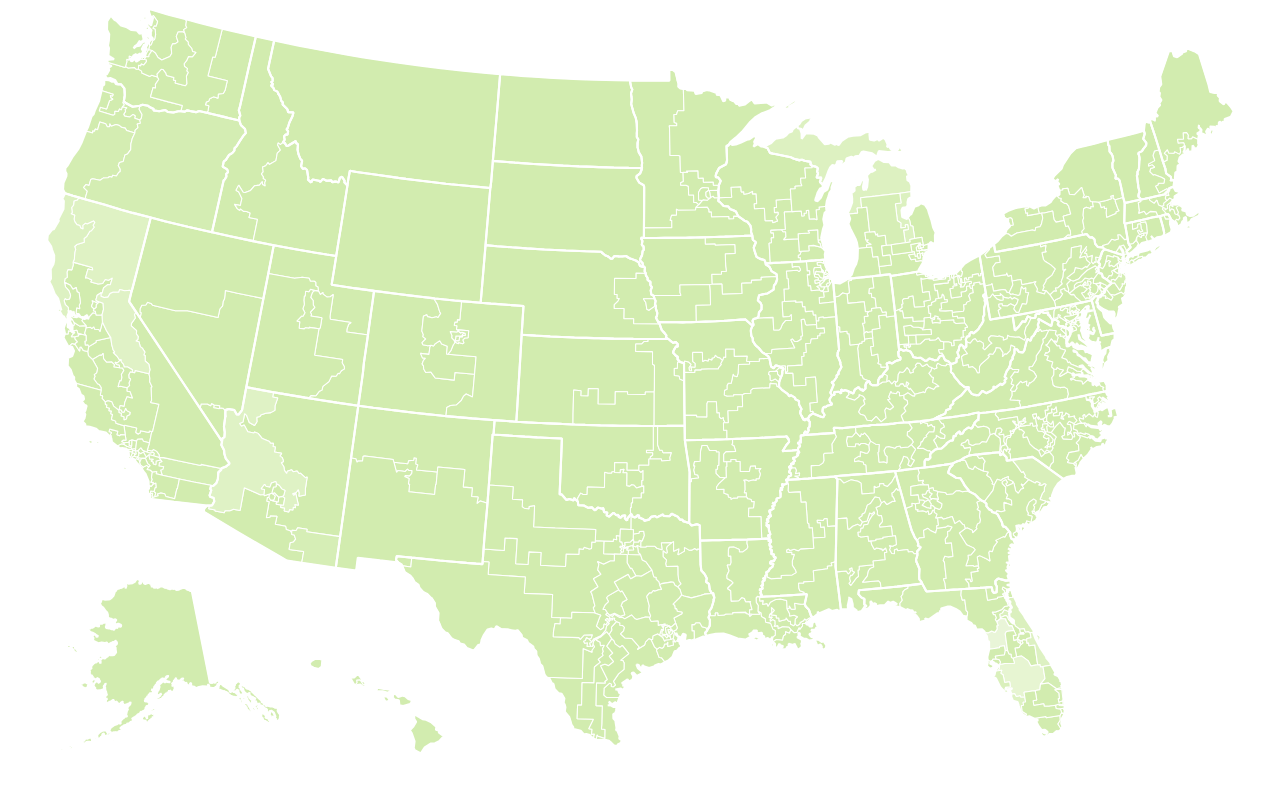
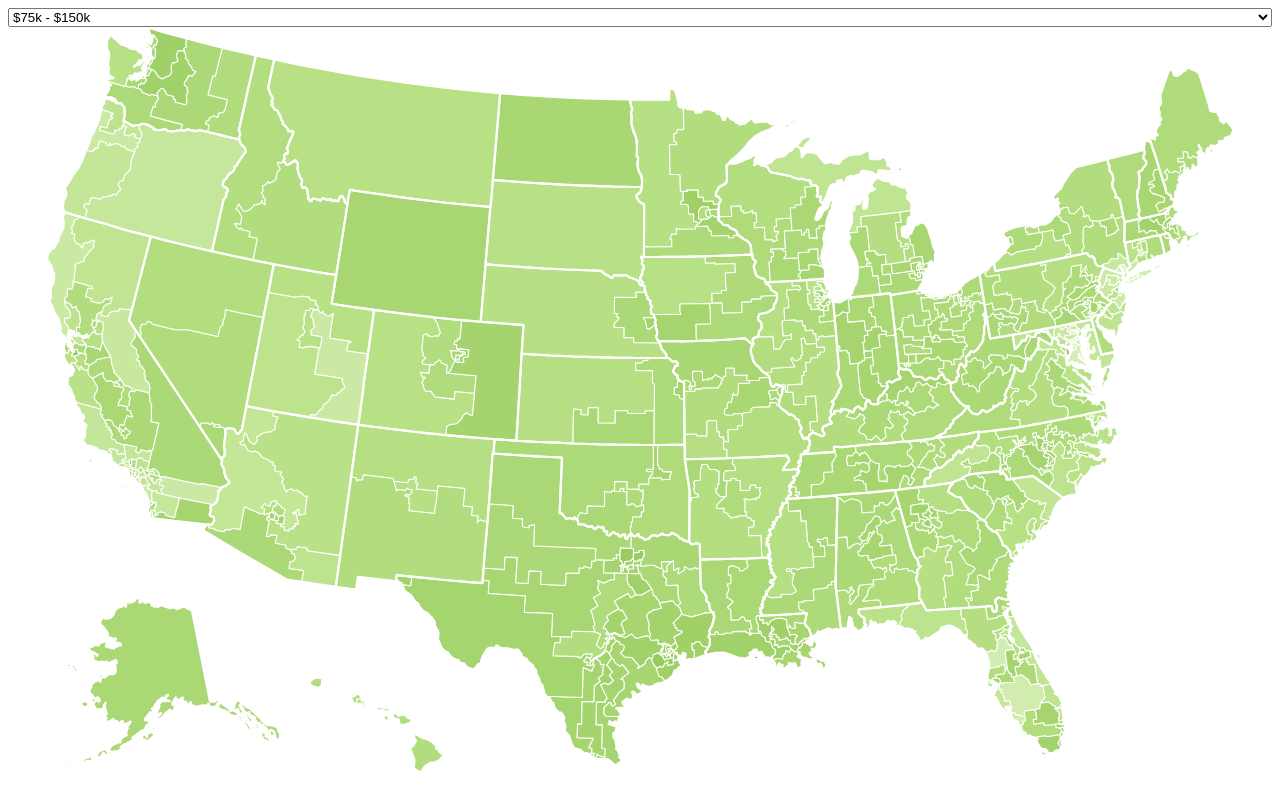
Before and after one commit to TaxFoundation/congressional-district-interactive, a React (Create React App) app: page / in a window 1280 px wide. Shown: the top 810 px of the page. Built offline with nearby package versions, Linux system fonts and the light colour scheme.

Commit message:
Add income bucket selection

```diff
--- a/src/App.js
+++ b/src/App.js
@@ -12,13 +12,14 @@ class App extends Component {
 
     this.state = {
       activeState: null,
-      activeBucket: '30-75',
+      activeBucket: '75-150',
       activeStatus: 1,
       activeChildren: 2,
+      domain: [-5000, 5000],
     };
 
     this.updateActiveState = this.updateActiveState.bind(this);
-    this.updateIncome = this.updateIncome.bind(this);
+    this.updateBucket = this.updateBucket.bind(this);
     this.updateStatus = this.updateStatus.bind(this);
     this.updateChildren = this.updateChildren.bind(this);
   }
@@ -27,23 +28,24 @@ class App extends Component {
     this.setState({ activeState: id });
   }
 
-  updateIncome(income) {
-    this.setState({ income });
+  updateBucket(activeBucket) {
+    this.setState({ activeBucket });
   }
 
-  updateStatus(filingStatus) {
-    this.setState({ filingStatus });
+  updateStatus(activeStatus) {
+    this.setState({ activeStatus });
   }
 
-  updateChildren(children) {
-    this.setState({ children });
+  updateChildren(activeChildren) {
+    this.setState({ activeChildren });
   }
 
   render() {
     return (
       <div className="App">
         <Navigation
-          updateIncome={this.updateIncome}
+          values={this.state}
+          updateBucket={this.updateBucket}
           updateStatus={this.updateStatus}
           updateChildren={this.updateChildren}
         />
@@ -51,7 +53,7 @@ class App extends Component {
           <StateMap
             activeState={this.state.activeState}
             data={data[this.state.activeState]}
-            domain={data.domain}
+            domain={this.state.domain}
             activeBucket={this.state.activeBucket}
             activeStatus={this.state.activeStatus}
             activeChildren={this.state.activeChildren}
@@ -62,6 +64,7 @@ class App extends Component {
             us={us}
             districts={districts}
             data={data}
+            domain={this.state.domain}
             activeBucket={this.state.activeBucket}
             activeStatus={this.state.activeStatus}
             activeChildren={this.state.activeChildren}
--- a/src/components/Navigation.js
+++ b/src/components/Navigation.js
@@ -1,7 +1,26 @@
 import React from 'react';
+import styled from 'styled-components';
+
+const Container = styled.form`
+  display: grid;
+  grid-grid-template: auto / repeat(3, 1fr);
+`;
 
 const FamilySelection = props => {
-  return <div />;
+  return (
+    <select
+      name="income"
+      id="income"
+      value={props.value}
+      onChange={e => props.update(e.target.value)}
+    >
+      <option value="0-30">$0 - $30k</option>
+      <option value="30-75">$30k - $75k</option>
+      <option value="75-150">$75k - $150k</option>
+      <option value="150-500">$150k - $500k</option>
+      <option value="500-inf">$500k and Up</option>
+    </select>
+  );
 };
 
 const StateSelection = props => {
@@ -14,11 +33,17 @@ const DistrictSelection = props => {
 
 const Navigation = props => {
   return (
-    <div>
-      <FamilySelection />
-      <StateSelection />
+    <Container>
+      <FamilySelection
+        value={props.values.activeBucket}
+        update={props.updateBucket}
+      />
+      <StateSelection
+        value={props.values.activeState}
+        update={props.updateActiveState}
+      />
       <DistrictSelection />
-    </div>
+    </Container>
   );
 };
 
--- a/src/components/StateMap.js
+++ b/src/components/StateMap.js
@@ -88,7 +88,13 @@ class StateMap extends Component {
 
           return (
             <District
-              data-tip={`This is district ${d.properties.CD114FP}`}
+              data-tip={`This is district ${
+                d.properties.CD114FP
+              }\r\nAverage Income is ${
+                districtData.i
+              }.\r\nAverage state taxes are ${districtData.s}\r\nAverage tax ${
+                districtData.t < 0 ? 'cut' : 'increase'
+              } is ${Math.abs(districtData.t)}`}
               data-for="statemap"
               d={
                 this.props.activeState === 2 || this.props.activeState === 15
--- a/src/components/USMap.js
+++ b/src/components/USMap.js
@@ -63,9 +63,7 @@ class USMap extends Component {
           <District
             d={path(d)}
             theColor={
-              districtData
-                ? colorize(districtData, this.props.data.domain)
-                : null
+              districtData ? colorize(districtData, this.props.domain) : null
             }
             id={`district-${d.id}`}
             key={`district-${d.id}`}
```
Also changed, not shown: src/reformatData.js (+1 -6 lines).
